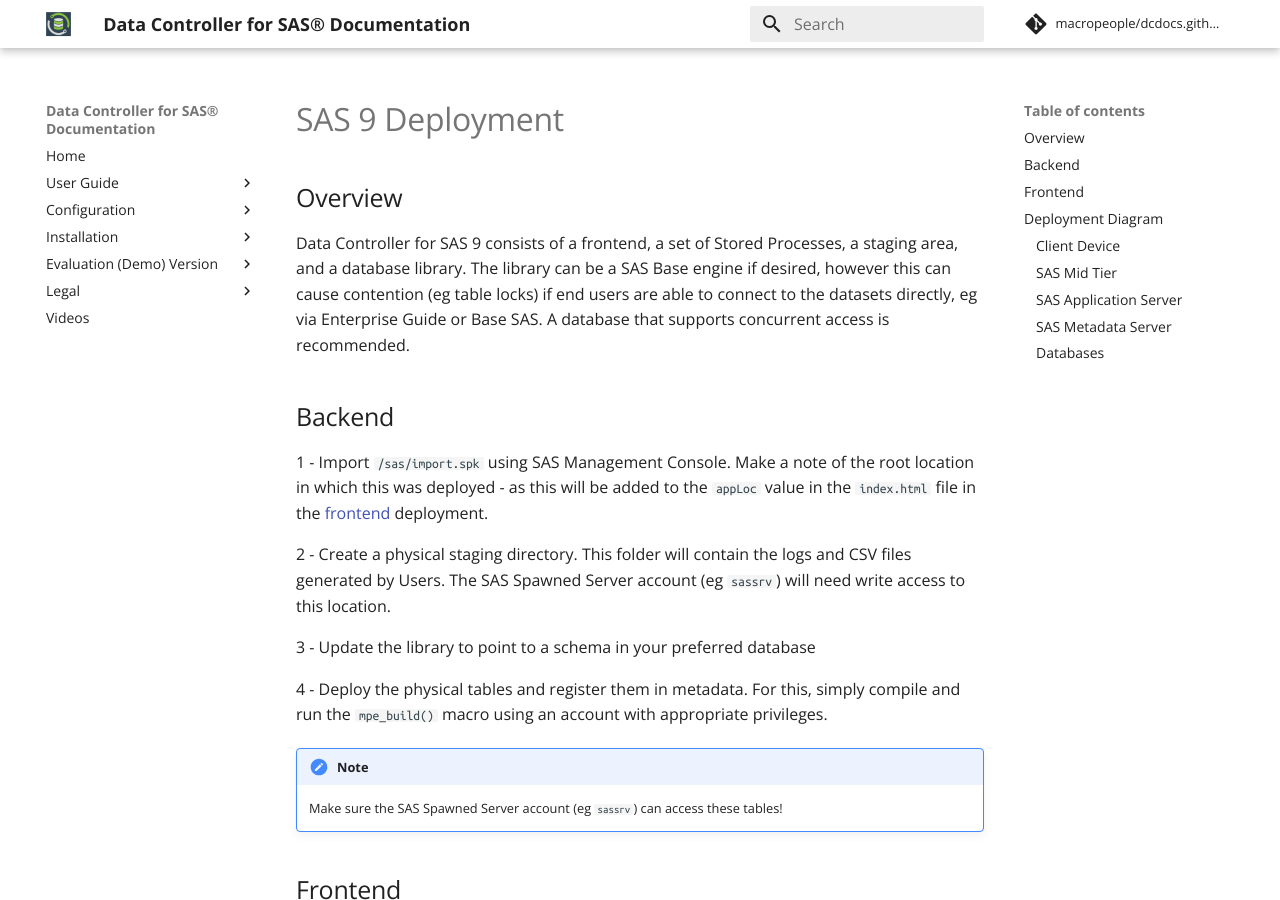
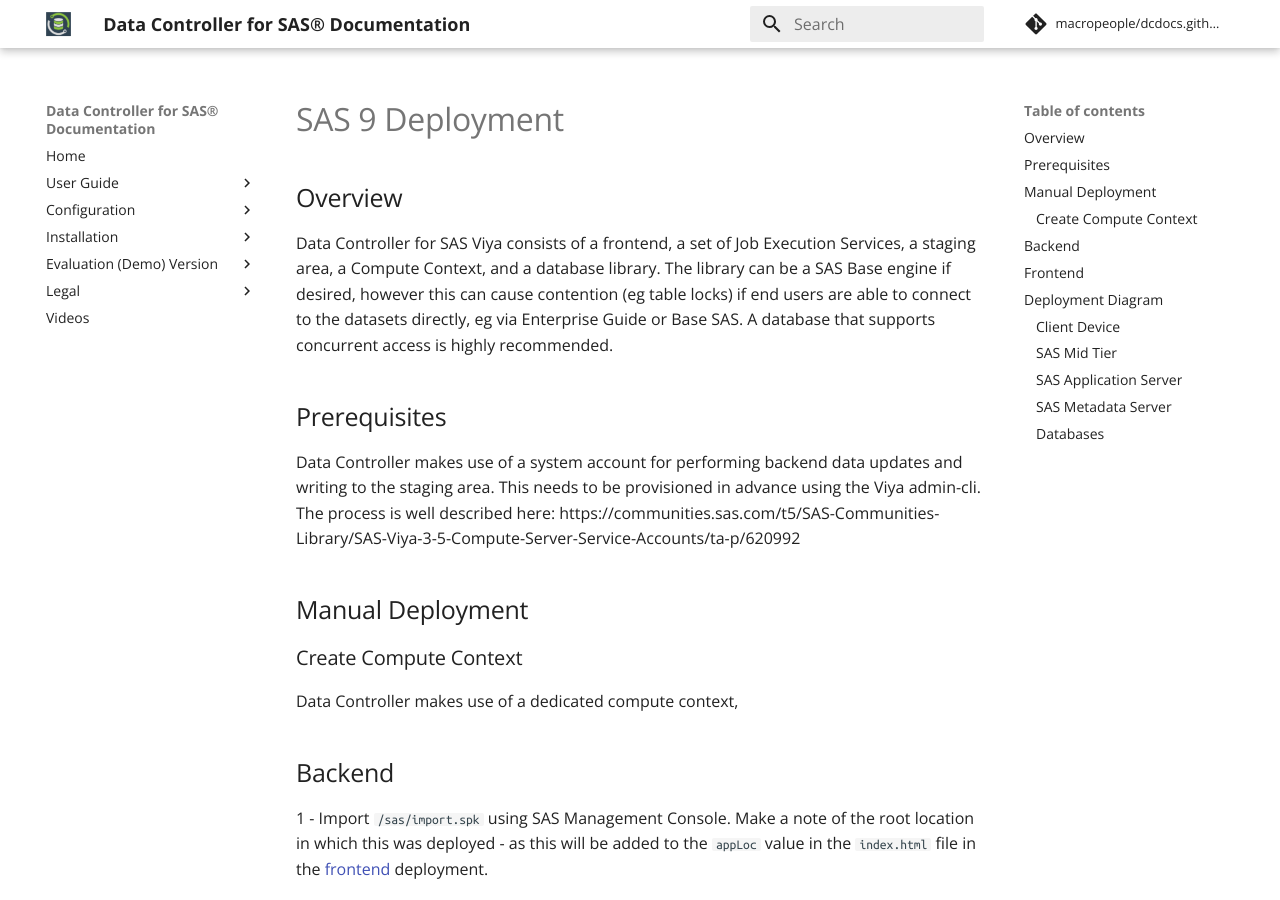
Before and after one commit to datacontroller/docs.datacontroller.io, an MkDocs documentation site: the page built from docs/dci-deploysasviya.md, in a window 1280 px wide and 900 px high. Built offline with MkDocs 1.6.1 and Material for MkDocs 9.7.7, drawn with Linux system fonts in a browser that asks for light colours; comment, search, counter and statistics services are not loaded.

Commit message:
fix: starting on dci viya deploy

```diff
--- a/docs/dci-deploysasviya.md
+++ b/docs/dci-deploysasviya.md
@@ -1,15 +1,27 @@
 ---
 layout: article
-title: DC SAS 9 Deployment
-description: How to deploy Data Controller in a production SAS 9 environment
-og_image: https://docs.datacontroller.io/img/dci_deploymentdiagram.png
+title: DC SAS Viya Deployment
+description: How to deploy Data Controller in a production SAS Viya environment
+og_image: https://docs.datacontroller.io/img/dci_deploymentdiagramviya.png
 ---
 
 # SAS 9 Deployment
 
 ## Overview
-Data Controller for SAS 9 consists of a frontend, a set of Stored Processes, a staging area, and a database library.  The library can be a SAS Base engine if desired, however this can cause contention (eg table locks) if end users are able to connect to the datasets directly, eg via Enterprise Guide or Base SAS.
-A database that supports concurrent access is recommended.
+Data Controller for SAS Viya consists of a frontend, a set of Job Execution Services, a staging area, a Compute Context, and a database library.  The library can be a SAS Base engine if desired, however this can cause contention (eg table locks) if end users are able to connect to the datasets directly, eg via Enterprise Guide or Base SAS.
+A database that supports concurrent access is highly recommended.
+
+## Prerequisites
+
+Data Controller makes use of a system account for performing backend data updates and writing to the staging area.  This needs to be provisioned in advance using the Viya admin-cli.  The process is well described here:  https://communities.sas.com/t5/SAS-Communities-Library/SAS-Viya-3-5-Compute-Server-Service-Accounts/ta-p/620992
+
+
+## Manual Deployment
+
+### Create Compute Context
+
+Data Controller makes use of a dedicated compute context,
+
 
 ## Backend
 
```
